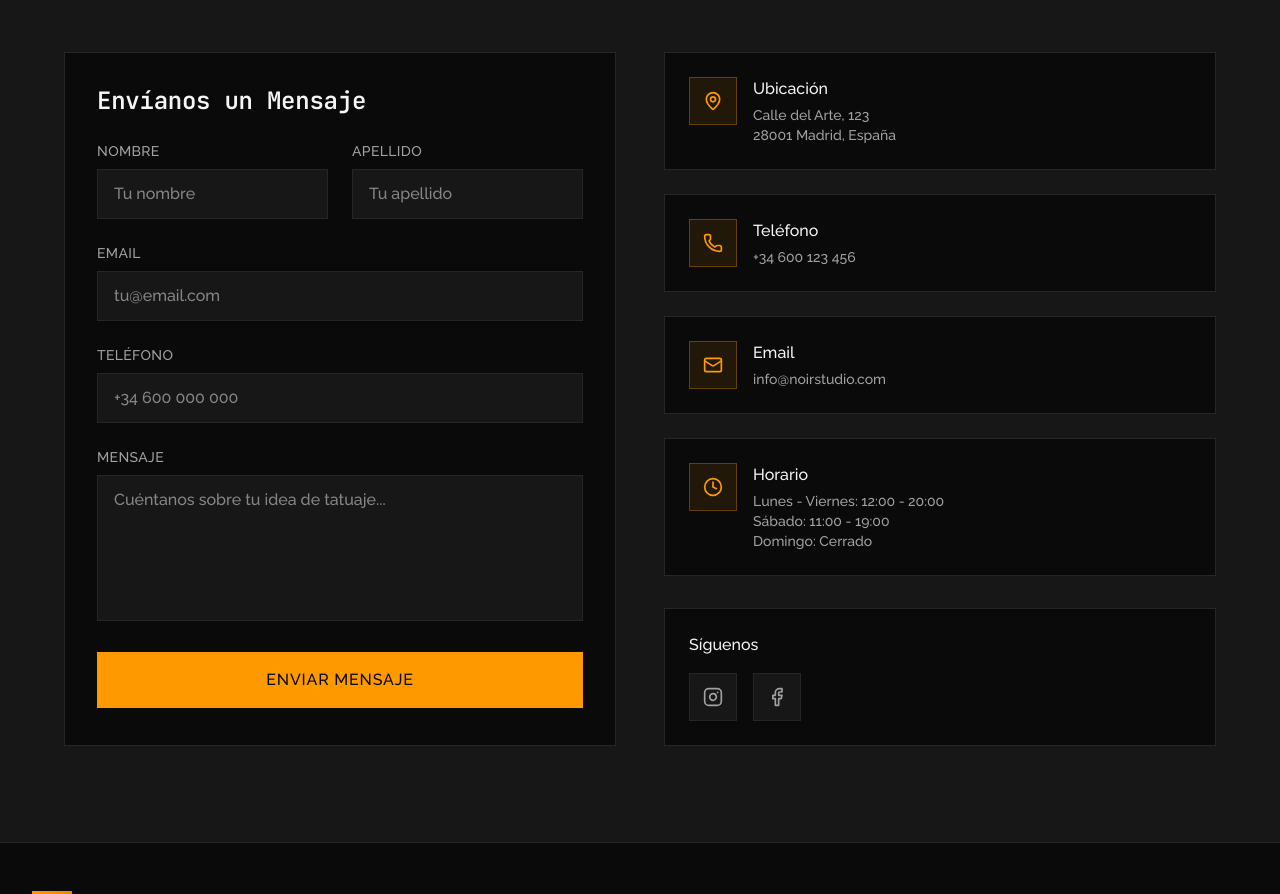
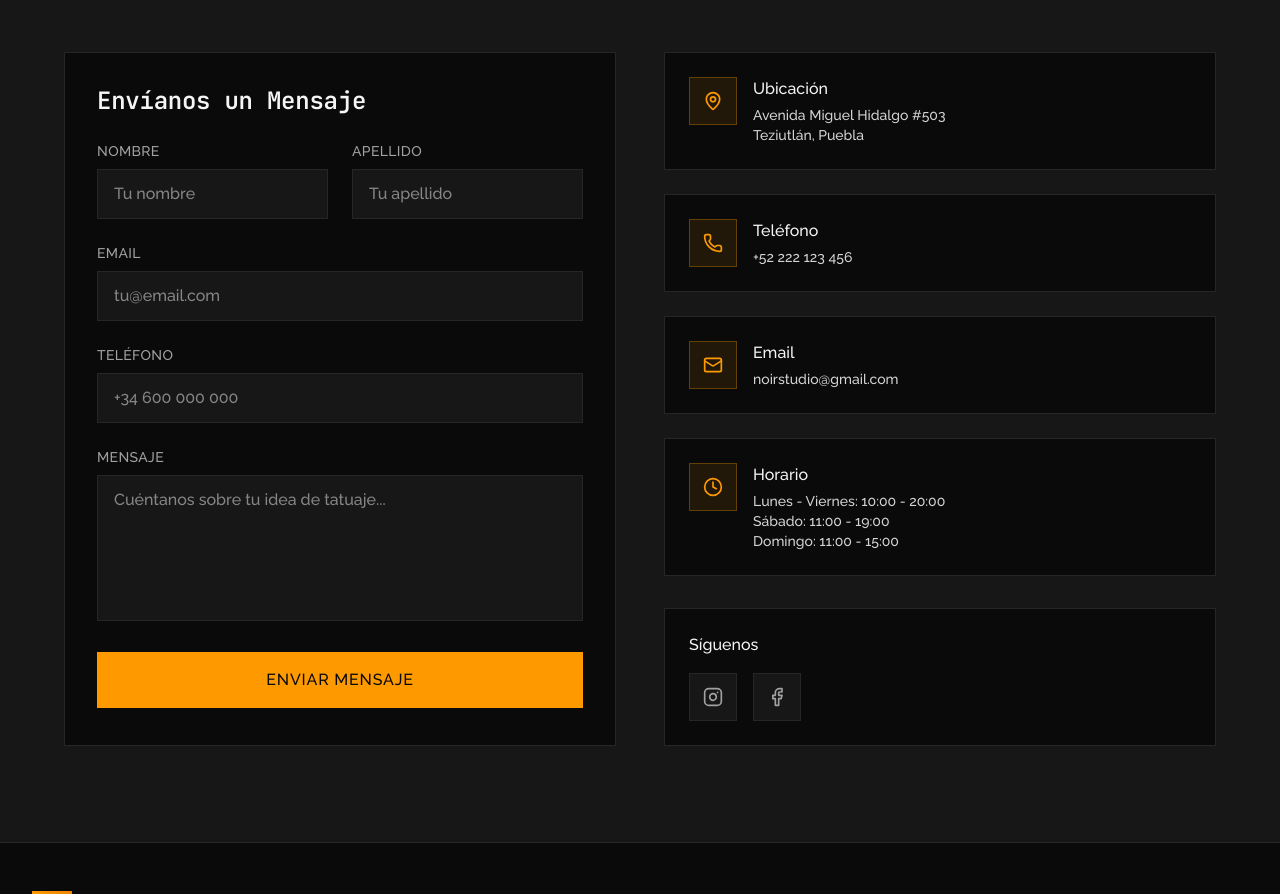
Before and after one commit to hdz-kevin/tatoos, a React (Vite) app: page / in a window 1280 px wide. Shown: the part 4222-5116 px from the top of the page. Built offline with nearby package versions, Linux system fonts and the light colour scheme.

Commit message:
modify contact info

```diff
--- a/src/components/Contact.tsx
+++ b/src/components/Contact.tsx
@@ -110,9 +110,9 @@ export function Contact() {
                 </div>
                 <div>
                   <h4 className="mb-1">Ubicación</h4>
-                  <p className="text-neutral-400 text-sm">
-                    Calle del Arte, 123<br />
-                    28001 Madrid, España
+                  <p className="text-neutral-300 text-sm">
+                    Avenida Miguel Hidalgo #503<br />
+                    Teziutlán, Puebla
                   </p>
                 </div>
               </div>
@@ -123,7 +123,7 @@ export function Contact() {
                 </div>
                 <div>
                   <h4 className="mb-1">Teléfono</h4>
-                  <p className="text-neutral-400 text-sm">+34 600 123 456</p>
+                  <p className="text-neutral-300 text-sm">+52 222 123 456</p>
                 </div>
               </div>
 
@@ -133,7 +133,7 @@ export function Contact() {
                 </div>
                 <div>
                   <h4 className="mb-1">Email</h4>
-                  <p className="text-neutral-400 text-sm">info@noirstudio.com</p>
+                  <p className="text-neutral-300 text-sm">noirstudio@gmail.com</p>
                 </div>
               </div>
 
@@ -143,10 +143,10 @@ export function Contact() {
                 </div>
                 <div>
                   <h4 className="mb-1">Horario</h4>
-                  <p className="text-neutral-400 text-sm">
-                    Lunes - Viernes: 12:00 - 20:00<br />
+                  <p className="text-neutral-300 text-sm">
+                    Lunes - Viernes: 10:00 - 20:00<br />
                     Sábado: 11:00 - 19:00<br />
-                    Domingo: Cerrado
+                    Domingo: 11:00 - 15:00
                   </p>
                 </div>
               </div>
```
